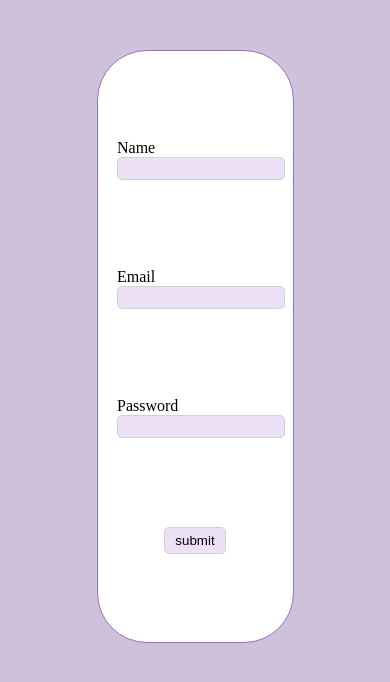
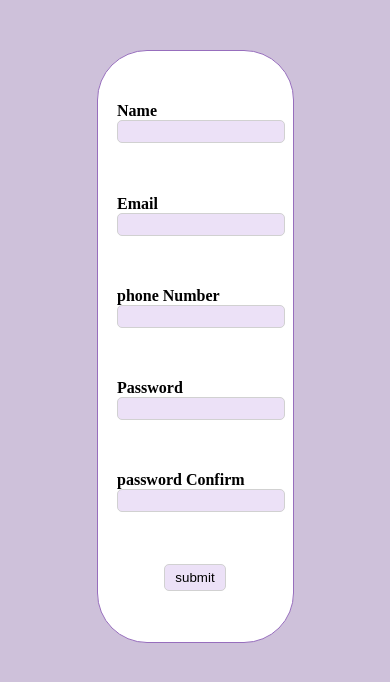
Before and after one commit to ZahraNejati79/form-validation, a React (Create React App) app: page / in a window 390 px wide. Shown: the top 682 px of the page. Built offline with nearby package versions, Linux system fonts and the light colour scheme.

Commit message:
phone number and password confirm

```diff
--- a/src/App.css
+++ b/src/App.css
@@ -36,6 +36,9 @@
   border: 1px solid rgb(209, 209, 209);
   border-radius: 5px;
 }
+.container label {
+  font-weight: 700;
+}
 .container button {
   background-color: rgb(236, 225, 247);
   border: 1px solid rgb(209, 209, 209);
--- a/src/components/SingUpForm.jsx
+++ b/src/components/SingUpForm.jsx
@@ -32,13 +32,20 @@
     email: Yup.string()
       .email("Invalid email format")
       .required("Email is required"),
+    phoneNumber: Yup.string()
+      .required("phone number is required")
+      .matches(/^[0-9]{11}$/, "phone number is not valid"),
     password: Yup.string().required("Password is required"),
+    passwordConfirm: Yup.string()
+      .required("Password Confirm is required")
+      .oneOf([Yup.ref("password"), null], "Passwords must match"),
   });
 
   const formik = useFormik({
     initialValues: {
       name: "",
       email: "",
+      phoneNumber: "",
       password: "",
     },
     onSubmit: (values) => console.log(values),
@@ -86,6 +93,17 @@
           )}
         </div>
         <div className="formControl">
+          <label htmlFor="phoneNumber">phone Number</label>
+          <input
+            type="text"
+            {...formik.getFieldProps("phoneNumber")}
+            name="phoneNumber"
+          />
+          {formik.errors.phoneNumber && formik.touched.phoneNumber && (
+            <div className="error">{formik.errors.phoneNumber}</div>
+          )}
+        </div>
+        <div className="formControl">
           <label htmlFor="password">Password</label>
           <input
             name="password"
@@ -101,6 +119,17 @@
             <div className="error">{formik.errors.password}</div>
           )}
         </div>
+        <div className="passwordConfirm">
+          <label htmlFor="phoneNumber">password Confirm</label>
+          <input
+            type="text"
+            {...formik.getFieldProps("passwordConfirm")}
+            name="passwordConfirm"
+          />
+          {formik.errors.passwordConfirm && formik.touched.passwordConfirm && (
+            <div className="error">{formik.errors.passwordConfirm}</div>
+          )}
+        </div>
         <button type="submit">submit</button>
       </form>
     </div>
```
